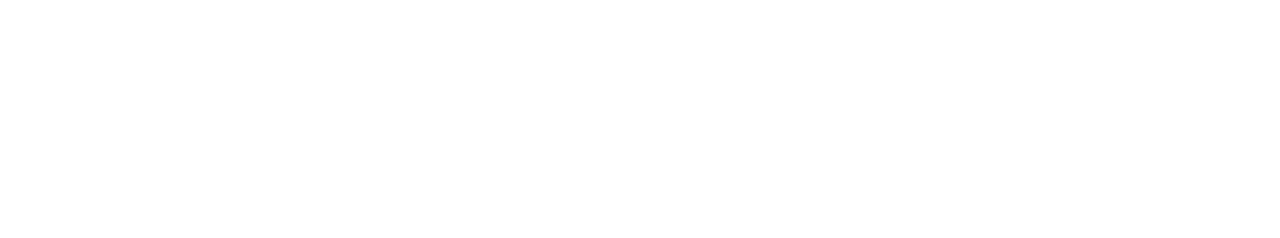
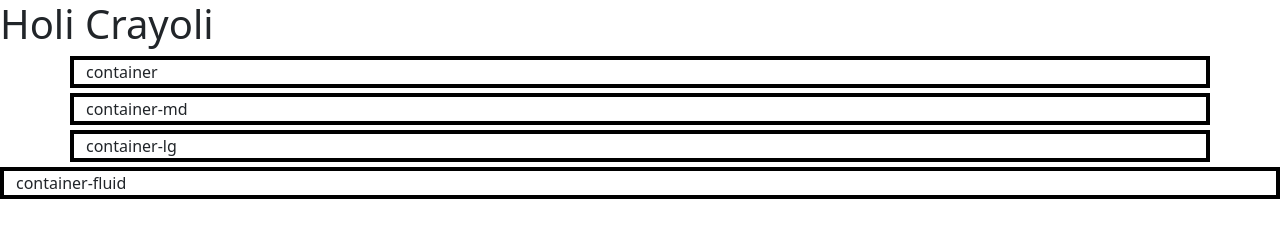
Before and after one commit to ErickOrtiz0298/ch26-web06-bootstrap, a plain HTML site: page conceptos/container.html in a window 1280 px wide. Drawn offline with nearby package versions, Linux system fonts and the light colour scheme.

Commit message:
Iniciando bootstrap

```diff
--- a/conceptos/container.html
+++ b/conceptos/container.html
@@ -4,9 +4,21 @@
     <meta charset="UTF-8">
     <meta http-equiv="X-UA-Compatible" content="IE=edge">
     <meta name="viewport" content="width=device-width, initial-scale=1.0">
-    <title>Document</title>
+    <!--Estilo bootstrap-->
+    <link href="https://cdn.jsdelivr.net/npm/bootstrap@5.3.0-alpha3/dist/css/bootstrap.min.css" rel="stylesheet" integrity="sha384-KK94CHFLLe+nY2dmCWGMq91rCGa5gtU4mk92HdvYe+M/SXH301p5ILy+dN9+nJOZ" crossorigin="anonymous">
+    <!--Estilo personalizado-->
+    <link rel="stylesheet" href="./styles/style.css">
+    <title>Contenedores Bootstrap</title>
 </head>
 <body>
 
+    <h1>Holi Crayoli</h1>
+    <div class="container">container</div>
+    <div class="container-md">container-md</div>
+    <div class="container-lg">container-lg</div>
+    <div class="container-fluid">container-fluid</div>
+
+
+    <script src="https://cdn.jsdelivr.net/npm/bootstrap@5.3.0-alpha3/dist/js/bootstrap.bundle.min.js" integrity="sha384-ENjdO4Dr2bkBIFxQpeoTz1HIcje39Wm4jDKdf19U8gI4ddQ3GYNS7NTKfAdVQSZe" crossorigin="anonymous"></script>
 </body>
 </html>
--- /dev/null
+++ b/conceptos/styles/style.css
@@ -0,0 +1,4 @@
+div {
+    border: 4px solid black;
+    margin-bottom: 5px;
+}
```
Also changed, not shown: 1 other file.
